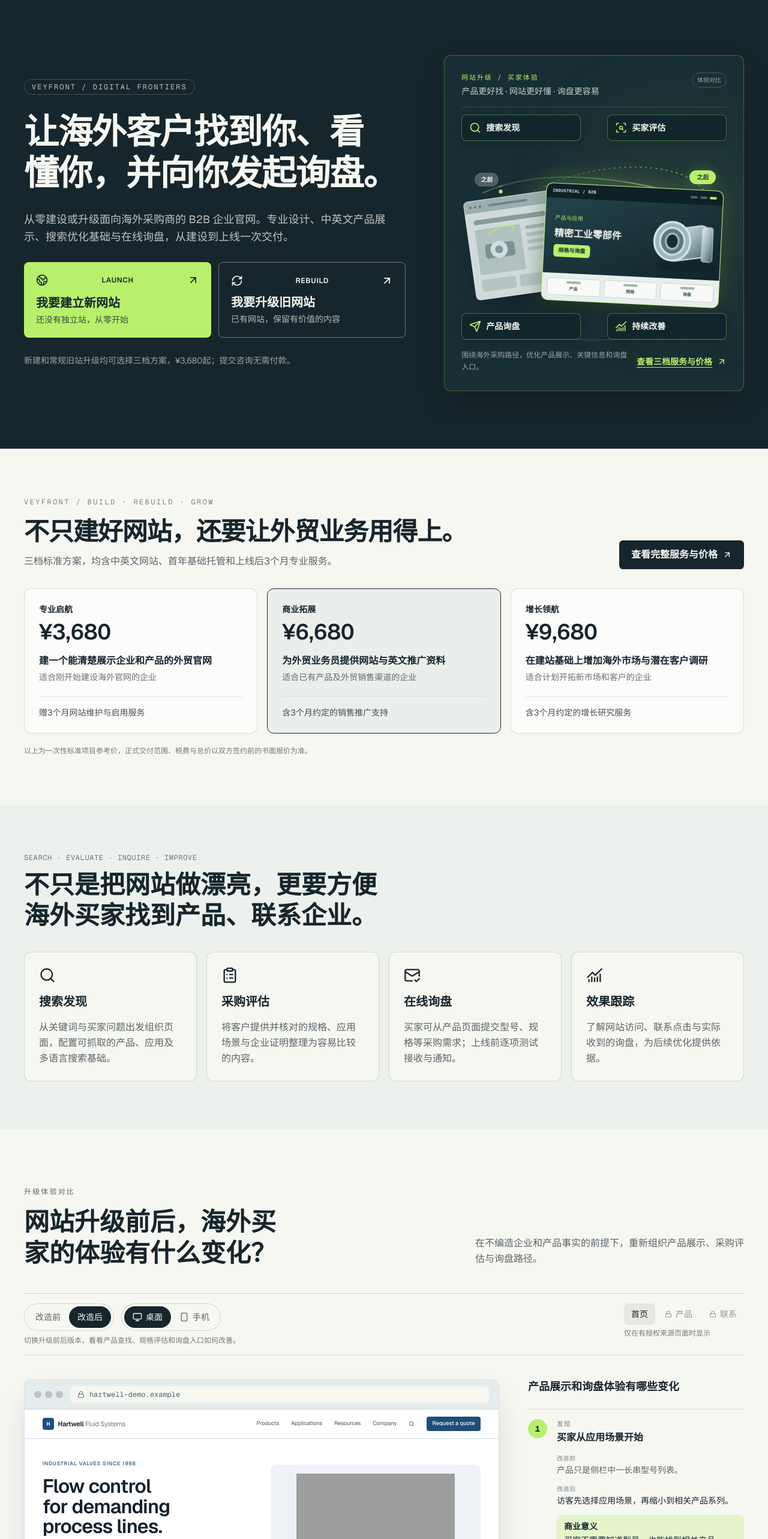
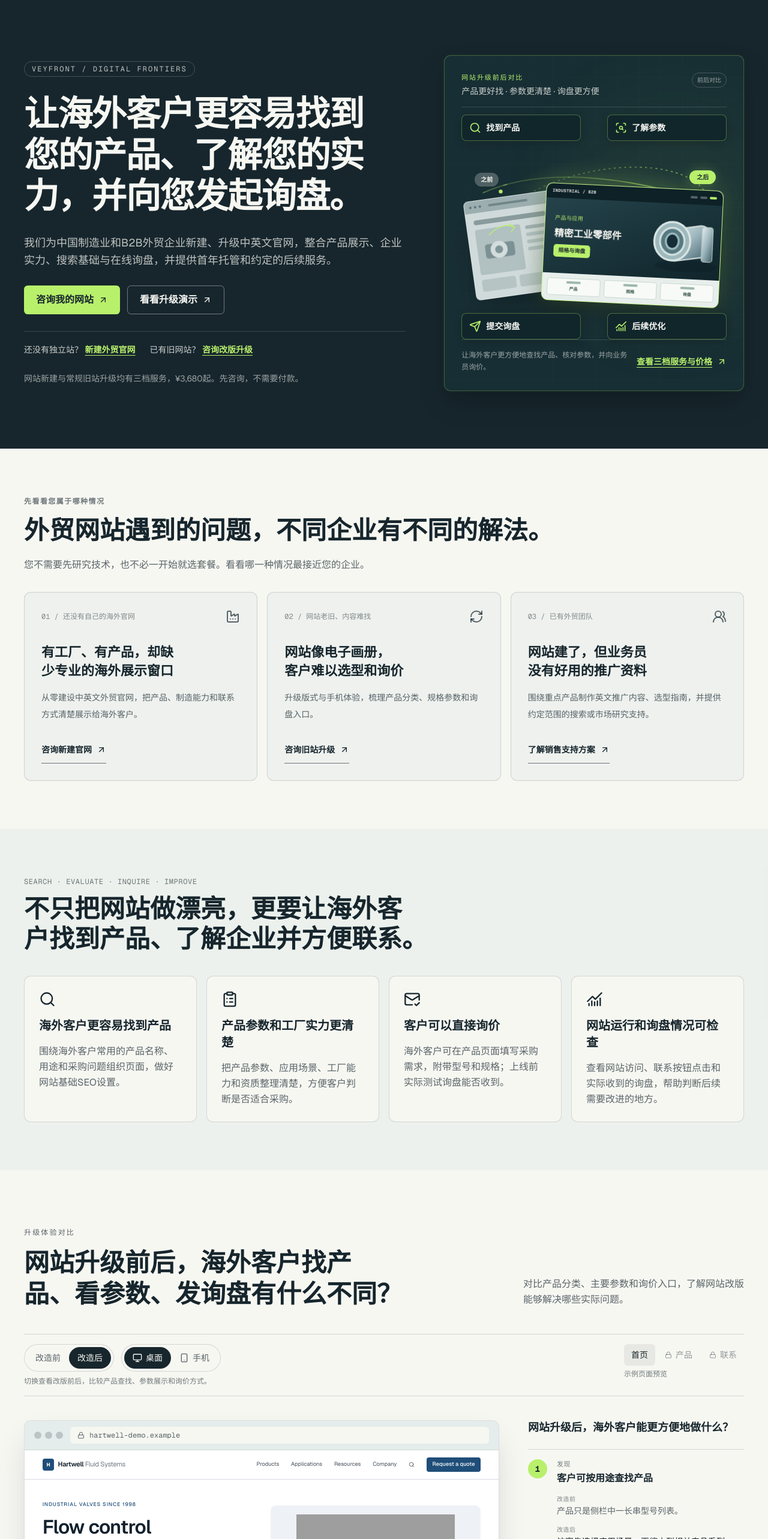
Before and after one commit to gloweaseco-leo/VEYFRONT, a Next.js app: page / in a window 1280 px wide. Shown: the part 80-2646 px from the top of the page at 60% size. Built offline with nearby package versions, Linux system fonts and the light colour scheme; grey boxes are pictures that could not be loaded.

Commit message:
feat(home): restructure Chinese buyer journey and simplify manufacturing B2B service copy

```diff
--- a/app/page.tsx
+++ b/app/page.tsx
@@ -3,6 +3,7 @@ import { SiteHeader } from '@/components/l2m/site-header'
 import { HomeDemoProvider } from '@/components/home/home-state'
 import { Hero } from '@/components/home/hero'
 import { BuyerCapabilities } from '@/components/home/buyer-capabilities'
+import { CustomerScenarios } from '@/components/home/customer-scenarios'
 import { Transformation } from '@/components/home/transformation'
 import { JourneySteps } from '@/components/veyfront/journey-steps'
 import { PricingTeaserV35 } from '@/components/veyfront/pricing-v35'
@@ -10,18 +11,19 @@ import { Proof } from '@/components/home/proof'
 import { Invitation, SiteFooter } from '@/components/home/invitation'
 
 export async function generateMetadata() {
-  return localizedMetadata("/", "International B2B Website Design & Rebuild | VEYFRONT", "外贸独立站建设与旧站升级｜B2B企业网站服务 - VEYFRONT", "Bilingual B2B websites with verified inquiry paths, first-year hosting, and three months of services. Three indicative packages from ¥3,680.", "VEYFRONT为中国出海企业提供中英文海外官网建设与常规旧站升级，含真实询盘接收、首年基础托管及3个月服务权益，三档参考价¥3,680、¥6,680、¥9,680。")
+  return localizedMetadata("/", "International B2B Website Design & Rebuild | VEYFRONT", "中国制造业外贸官网建设与升级｜VEYFRONT", "Bilingual B2B websites with verified inquiry paths, first-year hosting, and three months of services. Three indicative packages from ¥3,680.", "VEYFRONT为中国制造业和B2B外贸企业新建或升级海外官网，提供产品展示、在线询盘、基础SEO、首年托管及约定的后续服务。")
 }
 export default function HomePage(){
  return <HomeDemoProvider>
   <SiteHeader tone="dark"/>
   <main>
    <Hero/>
-   <PricingTeaserV35/>
+   <CustomerScenarios/>
    <BuyerCapabilities/>
    <Transformation/>
+   <Proof/>
+   <PricingTeaserV35/>
    <JourneySteps/>
-   <Proof/>
    <Invitation/>
   </main>
   <SiteFooter/>
--- a/components/home/buyer-capabilities.tsx
+++ b/components/home/buyer-capabilities.tsx
@@ -2,10 +2,10 @@
 import { Search, ClipboardList, MailCheck, ChartNoAxesCombined } from 'lucide-react'
 import { useLang } from '@/lib/i18n'
 const items=[
- {icon:Search,zh:['搜索发现','从关键词与买家问题出发组织页面，配置可抓取的产品、应用及多语言搜索基础。'],en:['Search discovery','Build crawlable pages around buyer questions, product intent and clear international site structure.']},
- {icon:ClipboardList,zh:['采购评估','将客户提供并核对的规格、应用场景与企业证明整理为容易比较的内容。'],en:['Buyer evaluation','Organize verified product specifications, applications and company evidence for clearer decisions.']},
- {icon:MailCheck,zh:['在线询盘','买家可从产品页面提交型号、规格等采购需求；上线前逐项测试接收与通知。'],en:['Working inquiries','Let buyers submit product-related needs; verify actual submission, storage and notification.']},
- {icon:ChartNoAxesCombined,zh:['效果跟踪','了解网站访问、联系点击与实际收到的询盘，为后续优化提供依据。'],en:['Measurable actions','Distinguish page visits, contact clicks and confirmed inquiries so improvements can be informed by data.']}
+ {icon:Search,zh:['海外客户更容易找到产品','围绕海外客户常用的产品名称、用途和采购问题组织页面，做好网站基础SEO设置。'],en:['Search discovery','Build crawlable pages around buyer questions, product intent and clear international site structure.']},
+ {icon:ClipboardList,zh:['产品参数和工厂实力更清楚','把产品参数、应用场景、工厂能力和资质整理清楚，方便客户判断是否适合采购。'],en:['Buyer evaluation','Organize verified product specifications, applications and company evidence for clearer decisions.']},
+ {icon:MailCheck,zh:['客户可以直接询价','海外客户可在产品页面填写采购需求，附带型号和规格；上线前实际测试询盘能否收到。'],en:['Working inquiries','Let buyers submit product-related needs; verify actual submission, storage and notification.']},
+ {icon:ChartNoAxesCombined,zh:['网站运行和询盘情况可检查','查看网站访问、联系按钮点击和实际收到的询盘，帮助判断后续需要改进的地方。'],en:['Measurable actions','Distinguish page visits, contact clicks and confirmed inquiries so improvements can be informed by data.']}
 ]
 export function BuyerCapabilities(){
  const {lang}=useLang(), zh=lang==='zh'
@@ -13,7 +13,7 @@ export function BuyerCapabilities(){
   <div className="mx-auto max-w-[1440px] px-5 py-16 md:px-10 lg:py-20">
    <div className="max-w-3xl">
     <p className="font-mono text-xs uppercase tracking-wider text-ink/60">SEARCH · EVALUATE · INQUIRE · IMPROVE</p>
-    <h2 id="buyer-capabilities-title" className="mt-3 text-balance text-3xl font-semibold sm:text-[42px]">{zh?'不只是把网站做漂亮，更要方便海外买家找到产品、联系企业。':'Designed around what your buyers need to do.'}</h2>
+    <h2 id="buyer-capabilities-title" className="mt-3 text-balance text-3xl font-semibold sm:text-[42px]">{zh?'不只把网站做漂亮，更要让海外客户找到产品、了解企业并方便联系。':'Designed around what your buyers need to do.'}</h2>
    </div>
    <div className="mt-9 grid gap-4 md:grid-cols-2 xl:grid-cols-4">
     {items.map(({icon:Icon,zh:z,en:e},i)=>{const c=zh?z:e;return <article key={i} className="flex flex-col gap-4 rounded-xl border border-ink/15 bg-ivory p-6">
--- /dev/null
+++ b/components/home/customer-scenarios.tsx
@@ -0,0 +1,49 @@
+'use client'
+
+import Link from '@/components/l2m/localized-link'
+import { Factory, RefreshCw, UsersRound, ArrowUpRight } from 'lucide-react'
+import { useLang } from '@/lib/i18n'
+
+const scenarios = [
+  {
+    icon: Factory, number: '01', href: '/start/launch',
+    zh: { problem: '还没有自己的海外官网', headline: '有工厂、有产品，却缺少专业的海外展示窗口', service: '从零建设中英文外贸官网，把产品、制造能力和联系方式清楚展示给海外客户。', action: '咨询新建官网' },
+    en: { problem: 'No international website yet', headline: 'You have products and manufacturing capabilities, but no credible overseas website', service: 'Launch a bilingual B2B site with products, verified capabilities and working contact paths.', action: 'Build a website' },
+  },
+  {
+    icon: RefreshCw, number: '02', href: '/start/rebuild',
+    zh: { problem: '网站老旧、内容难找', headline: '网站像电子画册，客户难以选型和询价', service: '升级版式与手机体验，梳理产品分类、规格参数和询盘入口。', action: '咨询旧站升级' },
+    en: { problem: 'An outdated website', headline: 'Your site looks like a catalog, but buyers struggle to compare and inquire', service: 'Improve mobile layouts, product structure, specifications and inquiry paths.', action: 'Improve my website' },
+  },
+  {
+    icon: UsersRound, number: '03', href: '/pricing',
+    zh: { problem: '已有外贸团队', headline: '网站建了，但业务员没有好用的推广资料', service: '围绕重点产品制作英文推广内容、选型指南，并提供约定范围的搜索或市场研究支持。', action: '了解销售支持方案' },
+    en: { problem: 'An active export team', headline: 'Your sales team needs better content to share with buyers', service: 'Prepare English outreach materials, buyer guides and scoped search or market research.', action: 'Explore sales support' },
+  },
+]
+
+export function CustomerScenarios() {
+  const { lang } = useLang()
+  const zh = lang === 'zh'
+  return <section id="customer-needs" aria-labelledby="customer-needs-title" className="bg-ivory text-ink">
+    <div className="mx-auto max-w-[1440px] px-5 py-14 md:px-10 lg:py-20">
+      <p className="text-xs font-semibold tracking-[0.12em] text-ink/60">{zh ? '先看看您属于哪种情况' : 'WHERE TO START'}</p>
+      <h2 id="customer-needs-title" className="mt-3 max-w-4xl text-balance text-3xl font-semibold leading-snug sm:text-[42px]">{zh ? '外贸网站遇到的问题，不同企业有不同的解法。' : 'A practical solution for your stage of international business.'}</h2>
+      <p className="mt-4 max-w-3xl leading-relaxed text-ink/70">{zh ? '您不需要先研究技术，也不必一开始就选套餐。看看哪一种情况最接近您的企业。' : 'Start with the challenge your team faces today.'}</p>
+      <div className="mt-8 grid gap-4 lg:grid-cols-3">
+        {scenarios.map(({ icon: Icon, number, href, zh: cn, en }) => {
+          const c = zh ? cn : en
+          return <article key={number} className="group flex min-h-[310px] flex-col rounded-xl border border-ink/15 bg-mist/30 p-6 transition-colors hover:border-ink/45 hover:bg-mist/55 sm:p-7">
+            <div className="flex items-center justify-between">
+              <span className="font-mono text-xs text-ink/50">{number} / {c.problem}</span>
+              <Icon aria-hidden="true" className="size-6 text-ink/70"/>
+            </div>
+            <h3 className="mt-8 text-balance text-[22px] font-semibold leading-snug">{c.headline}</h3>
+            <p className="mt-4 flex-1 text-sm leading-7 text-ink/70">{c.service}</p>
+            <Link href={href} className="mt-6 inline-flex min-h-11 items-center gap-2 self-start border-b border-ink/60 text-sm font-semibold transition-colors hover:border-ink">{c.action}<ArrowUpRight className="size-4" aria-hidden="true"/></Link>
+          </article>
+        })}
+      </div>
+    </div>
+  </section>
+}
--- a/components/home/hero.tsx
+++ b/components/home/hero.tsx
@@ -2,7 +2,7 @@
 
 import Link from '@/components/l2m/localized-link'
 import { useEffect, useRef, useState } from 'react'
-import { ArrowUpRight, Globe2, RefreshCw, Search, ScanSearch, Send, ChartNoAxesCombined } from 'lucide-react'
+import { ArrowUpRight, Search, ScanSearch, Send, ChartNoAxesCombined } from 'lucide-react'
 import { useLang } from '@/lib/i18n'
 
 export function Hero() {
@@ -29,32 +29,34 @@ export function Hero() {
     <div className="flex flex-col gap-7">
      <p className="w-fit rounded-full border border-ivory/20 px-3 py-1 font-mono text-xs uppercase tracking-[0.17em] text-ivory/75">VEYFRONT / DIGITAL FRONTIERS</p>
      <h1 id="hero-title" className="text-balance text-[32px] font-semibold leading-[1.18] tracking-tight sm:text-5xl xl:text-[58px]">
-      {zh?'让海外客户找到你、看懂你，并向你发起询盘。':'Building Digital Frontiers for Global Business.'}
+      {zh?'让海外客户更容易找到您的产品、了解您的实力，并向您发起询盘。':'Building Digital Frontiers for Global Business.'}
      </h1>
      <p className="max-w-2xl text-pretty text-base leading-relaxed text-ivory/75 sm:text-lg">
-      {zh?'从零建设或升级面向海外采购商的 B2B 企业官网。专业设计、中英文产品展示、搜索优化基础与在线询盘，从建设到上线一次交付。':'Build a new international B2B website or improve your existing one. Professional design, SEO-Native foundations, buyer-ready content and real inquiry paths — delivered together.'}
+      {zh?'我们为中国制造业和B2B外贸企业新建、升级中英文官网，整合产品展示、企业实力、搜索基础与在线询盘，并提供首年托管和约定的后续服务。':'Build a new international B2B website or improve your existing one. Professional design, SEO-Native foundations, buyer-ready content and real inquiry paths — delivered together.'}
      </p>
-     <div className="grid gap-3 sm:grid-cols-2" aria-label={zh?'选择网站项目':'Choose a website project'}>
-      <Link href="/start/launch" className="group flex min-h-[100px] flex-col sm:min-h-28 justify-between gap-3 rounded-lg bg-lime p-5 font-semibold text-ink transition-transform hover:-translate-y-0.5 focus-visible:outline-2 focus-visible:outline-offset-4 focus-visible:outline-lime">
-       <span className="flex items-center justify-between text-xs uppercase tracking-wider"><Globe2 className="size-5"/> LAUNCH <ArrowUpRight className="size-5"/></span>
-       <span><span className="block text-xl">{zh?'我要建立新网站':'Build a new website'}</span><span className="mt-1 block text-sm font-normal opacity-80">{zh?'还没有独立站，从零开始':'Start from scratch'}</span></span>
-      </Link>
-      <Link href="/start/rebuild" className="group flex min-h-28 flex-col justify-between gap-3 rounded-lg border border-ivory/40 p-5 font-semibold text-ivory transition-transform hover:-translate-y-0.5 focus-visible:outline-2 focus-visible:outline-offset-4 focus-visible:outline-lime">
-       <span className="flex items-center justify-between text-xs uppercase tracking-wider"><RefreshCw className="size-5"/> REBUILD <ArrowUpRight className="size-5"/></span>
-       <span><span className="block text-xl">{zh?'我要升级旧网站':'Improve my current site'}</span><span className="mt-1 block text-sm font-normal text-ivory/70">{zh?'已有网站，保留有价值的内容':'Already have a site'}</span></span>
-      </Link>
+     <div className="flex flex-wrap gap-3" aria-label={zh?'咨询或查看网站升级效果':'Talk to us or explore the redesign'}>
+       <Link href="/contact" className="inline-flex min-h-12 items-center justify-center gap-2 rounded-md bg-lime px-5 font-semibold text-ink transition-colors hover:bg-lime/90">
+         {zh?'咨询我的网站':'Discuss my website'} <ArrowUpRight className="size-4" aria-hidden="true"/>
+       </Link>
+       <Link href="/transformations" className="inline-flex min-h-12 items-center justify-center gap-2 rounded-md border border-ivory/40 px-5 font-semibold text-ivory transition-colors hover:bg-ivory/10">
+         {zh?'看看升级演示':'Explore a redesign'} <ArrowUpRight className="size-4" aria-hidden="true"/>
+       </Link>
      </div>
-     <p className="text-sm text-ivory/60">{zh?'新建和常规旧站升级均可选择三档方案，¥3,680起；提交咨询无需付款。':'Both new builds and standard rebuilds can choose from three plans starting at ¥3,680. Inquiries are free.'}</p>
+     <div className="flex flex-wrap gap-x-6 gap-y-2 border-t border-ivory/15 pt-5 text-sm text-ivory/80">
+       <span>{zh?'还没有独立站？':'Starting from scratch?'} <Link href="/start/launch" className="font-semibold text-lime underline underline-offset-4">{zh?'新建外贸官网':'Build a new site'}</Link></span>
+       <span>{zh?'已有旧网站？':'Have a site already?'} <Link href="/start/rebuild" className="font-semibold text-lime underline underline-offset-4">{zh?'咨询改版升级':'Improve your site'}</Link></span>
+     </div>
+     <p className="text-sm text-ivory/60">{zh?'网站新建与常规旧站升级均有三档服务，¥3,680起。先咨询，不需要付款。':'Both new builds and standard rebuilds can choose from three plans starting at ¥3,680. Inquiries are free.'}</p>
     </div>
     <div ref={motionFrame} data-testid="hero-hybrid-panel" data-vf-motion={motionStarted?'started':'static'} data-vf-visible={motionVisible?'yes':'no'} className="vf-motion-frame relative isolate min-w-0 overflow-hidden rounded-xl border border-lime/25 bg-[#172e34] p-5 shadow-2xl shadow-black/20 sm:p-7">
       <div aria-hidden="true" className="vf-motion-ambient pointer-events-none absolute -right-12 top-24 h-80 w-80 rounded-full bg-lime/10 blur-[95px]"/>
       <div aria-hidden="true" className="pointer-events-none absolute inset-0 opacity-[0.10]" style={{backgroundImage:'linear-gradient(rgba(184,240,107,.18) 1px,transparent 1px),linear-gradient(90deg,rgba(184,240,107,.18) 1px,transparent 1px)',backgroundSize:'36px 36px'}}/>
       <div className="relative z-10 flex flex-wrap items-start justify-between gap-2 border-b border-ivory/15 pb-4">
         <div>
-          <p className="font-mono text-[11px] uppercase tracking-[0.17em] text-lime">{zh?'网站升级 / 买家体验':'BUYER EXPERIENCE / BEFORE & AFTER'}</p>
-          <p className="mt-1 text-sm text-ivory/80">{zh?'产品更好找 · 网站更好懂 · 询盘更容易':'Clearer websites × buyer-action signals'}</p>
+          <p className="font-mono text-[11px] uppercase tracking-[0.17em] text-lime">{zh?'网站升级前后对比':'BUYER EXPERIENCE / BEFORE & AFTER'}</p>
+          <p className="mt-1 text-sm text-ivory/80">{zh?'产品更好找 · 参数更清楚 · 询盘更方便':'Clearer websites × buyer-action signals'}</p>
         </div>
-        <span className="rounded-full border border-ivory/20 px-2 py-1 text-[10px] text-ivory/60">{zh?'体验对比':'BEFORE / AFTER'}</span>
+        <span className="rounded-full border border-ivory/20 px-2 py-1 text-[10px] text-ivory/60">{zh?'前后对比':'BEFORE / AFTER'}</span>
       </div>
 
       <div data-testid="hero-hybrid-visual" role="img" aria-label={zh?'工业B2B网站的页面体验对比：由产品信息、采购评估、在线询盘到持续优化的四个环节。':'Industrial B2B website experience comparison across product discovery, buyer evaluation, inquiries and ongoing improvement.'} className="relative z-10 mx-auto mt-3 h-[340px] max-w-[560px] sm:h-[375px]">
@@ -74,10 +76,10 @@ export function Hero() {
         </svg>
 
         {[
-          {icon:Search,zh:'搜索发现',en:'Discover',pos:'left-0 top-0',motion:'vf-motion-node-1'},
-          {icon:ScanSearch,zh:'买家评估',en:'Evaluate',pos:'right-0 top-0',motion:'vf-motion-node-2'},
-          {icon:Send,zh:'产品询盘',en:'Inquire',pos:'bottom-0 left-0',motion:'vf-motion-node-3'},
-          {icon:ChartNoAxesCombined,zh:'持续改善',en:'Improve',pos:'bottom-0 right-0',motion:'vf-motion-node-4'},
+          {icon:Search,zh:'找到产品',en:'Discover',pos:'left-0 top-0',motion:'vf-motion-node-1'},
+          {icon:ScanSearch,zh:'了解参数',en:'Evaluate',pos:'right-0 top-0',motion:'vf-motion-node-2'},
+          {icon:Send,zh:'提交询盘',en:'Inquire',pos:'bottom-0 left-0',motion:'vf-motion-node-3'},
+          {icon:ChartNoAxesCombined,zh:'后续优化',en:'Improve',pos:'bottom-0 right-0',motion:'vf-motion-node-4'},
         ].map(({icon:Icon,zh:cn,en,pos,motion})=><div key={pos} data-testid="hero-hybrid-signal" className={'vf-motion-node '+motion+' absolute z-30 flex min-h-11 w-[45%] items-center gap-2 rounded-lg border border-lime/35 bg-[#10262c]/95 px-3 py-2 shadow-lg shadow-black/20 '+pos}>
           <Icon className="size-4 shrink-0 text-lime sm:size-5" aria-hidden="true"/>
           <span className="text-xs font-semibold sm:text-sm">{zh?cn:en}</span>
@@ -128,7 +130,7 @@ export function Hero() {
         </div>
       </div>
       <div className="relative z-10 flex flex-col gap-2 border-t border-ivory/15 pt-4 sm:flex-row sm:items-center sm:justify-between">
-        <p className="text-xs leading-relaxed text-ivory/60">{zh?'围绕海外采购路径，优化产品展示、关键信息和询盘入口。':'Make product details clearer and the next buyer action easier to find.'}</p>
+        <p className="text-xs leading-relaxed text-ivory/60">{zh?'让海外客户更方便地查找产品、核对参数，并向业务员询价。':'Make product details clearer and the next buyer action easier to find.'}</p>
         <Link href="/pricing" className="inline-flex min-h-10 shrink-0 items-center gap-2 text-sm font-semibold text-lime underline underline-offset-4 focus-visible:outline-2 focus-visible:outline-lime">{zh?'查看三档服务与价格':'Explore plans and pricing'} <ArrowUpRight aria-hidden="true" className="size-4"/></Link>
       </div>
     </div>
--- a/lib/home-copy.ts
+++ b/lib/home-copy.ts
@@ -260,16 +260,16 @@ const zh: HomeCopy = {
   reviewLink: '第一阶段 A/B 评审',
   nav: en.nav,
   hero: {
-    caption: '重点看三处改变：产品更容易找到、关键参数更容易核对、询盘入口更直接。',
+    caption: '看三个变化：找产品更方便、参数更清楚、客户询价更直接。',
     proofBefore: '改造前：只有型号列表，规格锁在 PDF 里，联系页只有通用信息。',
     proofAfter: '改造后：海外买家更容易找到合适的产品、核对关键技术参数，并向销售团队提出明确的采购需求。',
     inspect: '查看具体变化',
     viewLabel: '预览版本',
   },
   transformation: {
-    notesHeading: '产品展示和询盘体验有哪些变化',
-    synced: '切换升级前后版本，看看产品查找、规格评估和询盘入口如何改善。',
-    exploreNote: '了解设计变化，欢迎讨论你的网站升级方向。',
+    notesHeading: '网站升级后，海外客户能更方便地做什么？',
+    synced: '切换查看改版前后，比较产品查找、参数展示和询价方式。',
+    exploreNote: '看看网站改版能改进哪些客户体验。',
     fromTo: '改造前 → 改造后',
   },
   journey: {
--- a/lib/i18n.tsx
+++ b/lib/i18n.tsx
@@ -176,9 +176,9 @@ const zh: Dict = {
   },
   flagship: {
     eyebrow: '升级体验对比',
-    title: '网站升级前后，海外买家的体验有什么变化？',
+    title: '网站升级前后，海外客户找产品、看参数、发询盘有什么不同？',
     altTitle: 'Same business. A completely different experience.',
-    lede: '在不编造企业和产品事实的前提下，重新组织产品展示、采购评估与询盘路径。',
+    lede: '对比产品分类、主要参数和询价入口，了解网站改版能够解决哪些实际问题。',
     before: '改造前',
     after: '改造后',
     viewLabel: '版本',
@@ -187,11 +187,11 @@ const zh: Dict = {
     mobile: '手机',
     pagesLabel: '页面',
     pages: { home: '首页', product: '产品', contact: '联系' },
-    pageLocked: '仅在有授权来源页面时显示',
+    pageLocked: '示例页面预览',
     changesHeading: '变化在哪里',
     beforeLabel: '改造前',
     afterLabel: '改造后',
-    valueLabel: '商业意义',
+    valueLabel: '这样做有什么好处',
     explore: '查看完整设计对比',
     showOnSite: '查看对应设计',
     beforeHint: '当前为原网站。切换到「改造后」查看标记的变化。',
@@ -214,24 +214,24 @@ const zh: Dict = {
   hotspots: [
     {
       tag: '发现',
-      title: '买家从应用场景开始',
+      title: '客户可按用途查找产品',
       before: '产品只是侧栏中一长串型号列表。',
       after: '访客先选择应用场景，再缩小到相关产品系列。',
       value: '买家不需要知道型号，也能找到相关产品。',
     },
     {
       tag: '评估',
-      title: '关键规格直接呈现',
+      title: '页面直接展示主要产品参数',
       before: '规格只存在于需要下载的 PDF 中。',
       after: '尺寸、压力等级与材质直接概括，规格书仍可下载。',
       value: '买家在下载或联系销售之前就能判断是否适配。',
     },
     {
       tag: '行动',
-      title: '询盘自带产品上下文',
+      title: '询盘可以附带产品型号与规格',
       before: '独立的联系页只列出电话、传真和通用邮箱。',
       after: '询盘从产品页发起，型号和尺寸已自动带入。',
-      value: '销售收到的请求明确说明买家在询问什么。',
+      value: '业务员收到询盘时，就能看到客户关注的产品和规格。',
     },
   ],
   b: {
--- a/scripts/check-customer-copy-ui.mjs
+++ b/scripts/check-customer-copy-ui.mjs
@@ -14,10 +14,10 @@ const lang = read('components/l2m/brand.tsx')
 for (const [surface, source] of [['homepage visual', hero], ['pricing', pricing]]) {
   assert.doesNotMatch(source, /非真实客户案例|非真实客户交付案例|Illustrative concept, not a client|ILLUSTRATIVE|不代表已有真实客户增长案例/i, surface)
 }
-assert.match(hero, /网站升级 \/ 买家体验/)
-assert.match(homeCopy, /caption: '重点看三处改变：产品更容易找到/)
+assert.match(hero, /网站升级前后对比/)
+assert.match(homeCopy, /caption: '看三个变化：找产品更方便/)
 assert.doesNotMatch(homeCopy, /caption: '设计效果对比示意|caption: 'Illustrative design comparison/)
-assert.match(pageCopy, /stageTitle: '工业B2B网站 · 产品与询盘体验'/)
+assert.match(pageCopy, /stageTitle: '工业企业官网 · 改版前后对比'/)
 assert.match(pageCopy, /stageTitle: 'Industrial B2B · Product & Inquiry Journey'/)
 assert.doesNotMatch(pageCopy, /stageMeta: '.*非真实客户交付案例|lede: '.*这不是已交付客户案例/)
 assert.match(transformations, /\{p\.tr\.stageTitle\}/)
```
Also changed, not shown: components/home/invitation.tsx (+4 -4 lines), components/home/proof.tsx (+5 -5 lines), components/veyfront/journey-steps.tsx (+7 -7 lines), lib/pages-copy.ts (+7 -7 lines).
